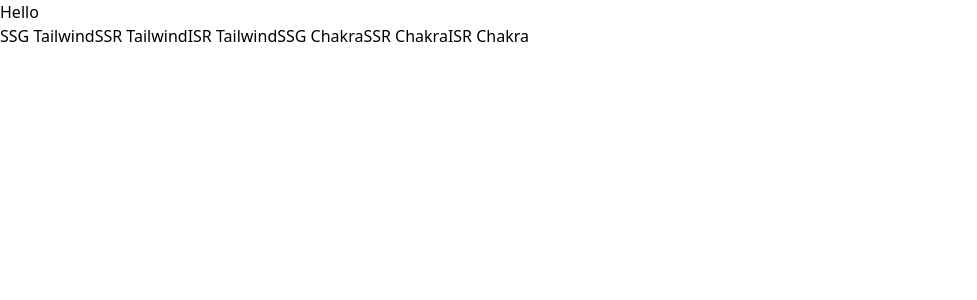
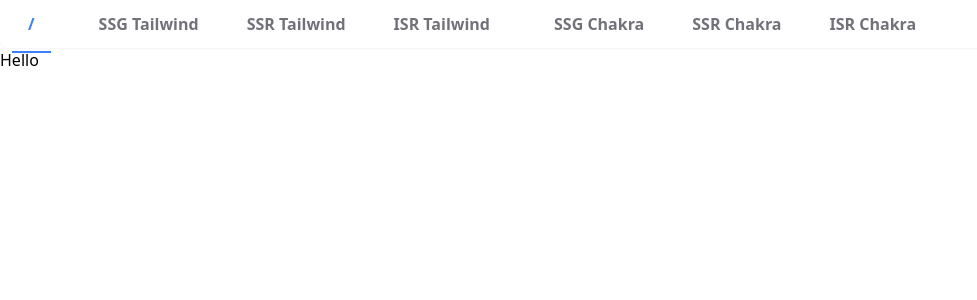
Before and after one commit to flavienbonvin/next-page-rendering, a Next.js app: page / in a window 1280 px wide. Shown: the top 300 px of the page, without its empty margins (0-977 px from the left). Built offline with nearby package versions, Linux system fonts and the light colour scheme.

Commit message:
Start implementing nav bar

```diff
--- a/components/chakra/PokemonsGrid.tsx
+++ b/components/chakra/PokemonsGrid.tsx
@@ -8,7 +8,7 @@
 
 const PokemonGrid = ({ pokemons }: Props) => {
   return (
-    <SimpleGrid minChildWidth="300px" spacing={10}>
+    <SimpleGrid minChildWidth="300px" spacing={10} mb={20}>
       {pokemons.map((pokemon) => (
         <PokemonCard pokemon={pokemon} key={pokemon.id} />
       ))}
--- /dev/null
+++ b/components/tailwind/Nav.tsx
@@ -0,0 +1,31 @@
+import {
+  ROUTE_TAIL_SSG,
+  ROUTE_TAIL_SSR,
+  ROUTE_TAIL_ISR,
+  ROUTE_CHARKA_SSG,
+  ROUTE_CHAKRA_SSR,
+  ROUTE_CHAKRA_ISR,
+} from "../../constants/routes"
+import NavLink from "./NavLink"
+
+const Nav = () => {
+  return (
+    <nav className="sticky top-0 z-10 rounded-b-lg bg-white p-3 shadow-sm">
+      <div className="mb-2 md:mb-0 md:inline">
+        <NavLink title="/" link="/" />
+      </div>
+      <div className="mb-4 ml-0 md:mb-0 md:ml-4 md:inline">
+        <NavLink title="SSG Tailwind" link={ROUTE_TAIL_SSG} />
+        <NavLink title="SSR Tailwind" link={ROUTE_TAIL_SSR} />
+        <NavLink title="ISR Tailwind" link={ROUTE_TAIL_ISR} />
+      </div>
+      <div className="ml-0 md:ml-4 md:mb-0 md:inline">
+        <NavLink title="SSG Chakra" link={ROUTE_CHARKA_SSG} />
+        <NavLink title="SSR Chakra" link={ROUTE_CHAKRA_SSR} />
+        <NavLink title="ISR Chakra" link={ROUTE_CHAKRA_ISR} />
+      </div>
+    </nav>
+  )
+}
+
+export default Nav
--- /dev/null
+++ b/components/tailwind/NavLink.tsx
@@ -0,0 +1,27 @@
+import Link from "next/link"
+import { useRouter } from "next/router"
+
+interface Props {
+  link: string
+  title: string
+}
+
+const NavLink = ({ link, title }: Props) => {
+  const router = useRouter()
+  const active = link === router.asPath
+
+  return (
+    <Link href={link} passHref>
+      <a
+        className={`mr-2 rounded p-4 font-semibold hover:bg-zinc-100 hover:text-blue-400 md:mr-4 ${
+          active
+            ? " rounded-b-none border-b-2 border-b-blue-500 font-bold text-blue-500 decoration-blue-500"
+            : "text-zinc-500"
+        }`}>
+        {title}
+      </a>
+    </Link>
+  )
+}
+
+export default NavLink
--- a/pages/_app.tsx
+++ b/pages/_app.tsx
@@ -1,8 +1,14 @@
 import type { AppProps } from "next/app"
+import Nav from "../components/tailwind/Nav"
 import "../styles/global.css"
 
 function MyApp({ Component, pageProps }: AppProps) {
-  return <Component {...pageProps} />
+  return (
+    <>
+      <Nav />
+      <Component {...pageProps} />
+    </>
+  )
 }
 
 export default MyApp
--- a/pages/index.tsx
+++ b/pages/index.tsx
@@ -11,26 +11,7 @@
 const Home: NextPage = () => {
   return (
     <div>
-      <p>Hello</p>
-      <Link href={ROUTE_TAIL_SSG} passHref>
-        <a>SSG Tailwind</a>
-      </Link>
-      <Link href={ROUTE_TAIL_SSR} passHref>
-        <a>SSR Tailwind</a>
-      </Link>
-      <Link href={ROUTE_TAIL_ISR} passHref>
-        <a>ISR Tailwind</a>
-      </Link>
-
-      <Link href={ROUTE_CHAKRA_SSR} passHref>
-        <a>SSG Chakra</a>
-      </Link>
-      <Link href={ROUTE_CHAKRA_SSR} passHref>
-        <a>SSR Chakra</a>
-      </Link>
-      <Link href={ROUTE_CHAKRA_ISR} passHref>
-        <a>ISR Chakra</a>
-      </Link>
+      <h1>Hello</h1>
     </div>
   )
 }
```
